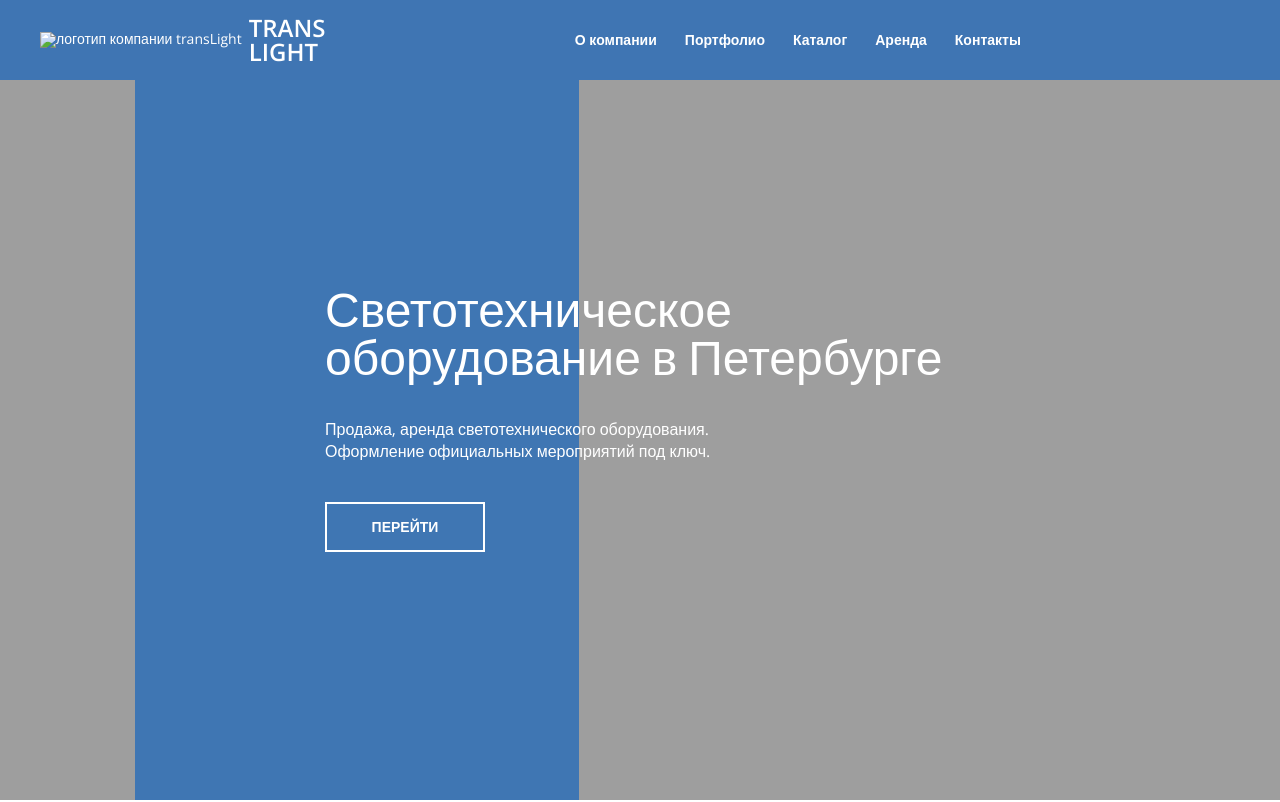
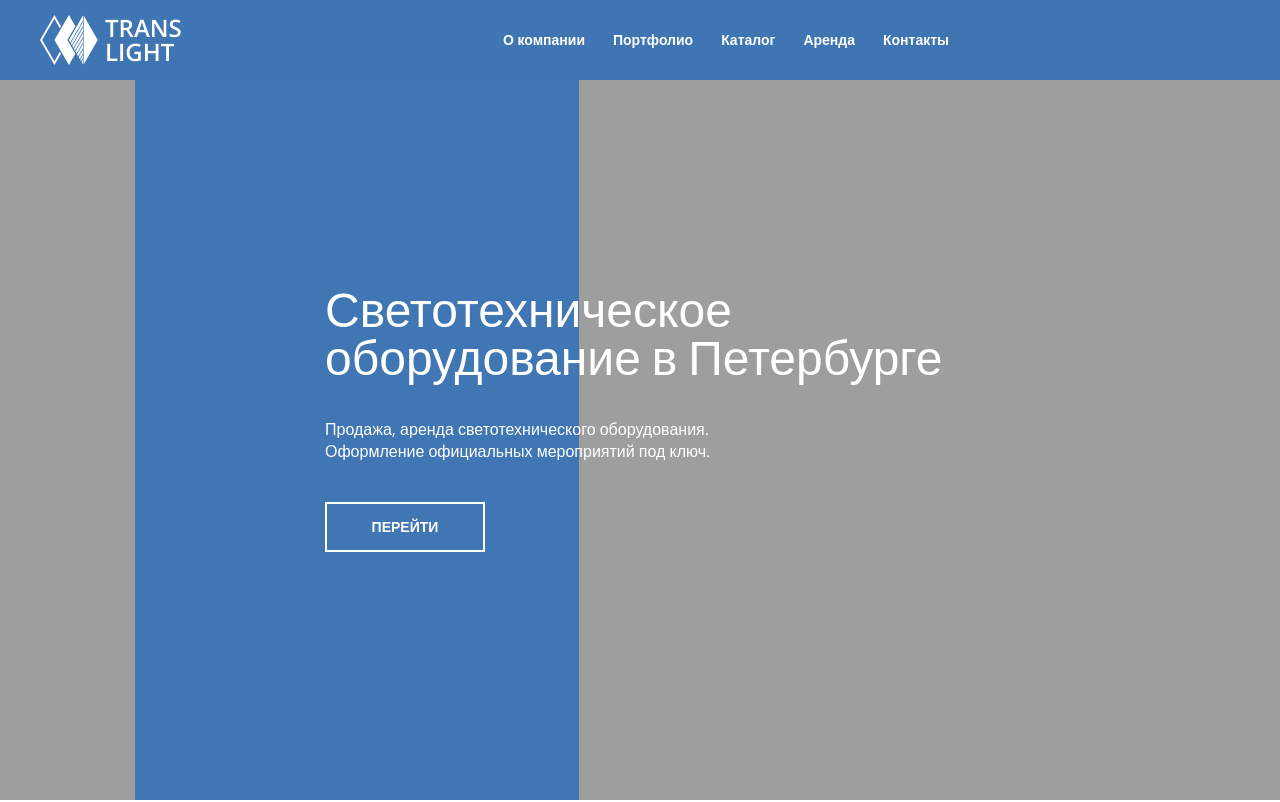
Before and after one commit to LinaCor/lending-lighting-equipment, a plain HTML site: page index.html in a window 1280 px wide. Shown: the top 802 px of the page. Drawn offline with nearby package versions, Linux system fonts and the light colour scheme; the site is published under a folder, as on GitHub Pages, so addresses that start at the root find nothing.

Commit message:
change html

```diff
--- a/index.html
+++ b/index.html
@@ -17,7 +17,7 @@
   <header>
     <nav class="menu">
       <div class="menu__logo">
-        <img src="/svg/logo.svg" alt="логотип компании transLight">
+        <img src="svg/logo.svg" alt="логотип компании transLight">
         <p>TRANS LIGHT</p>
       </div>
       <ul class="menu__list">
```
